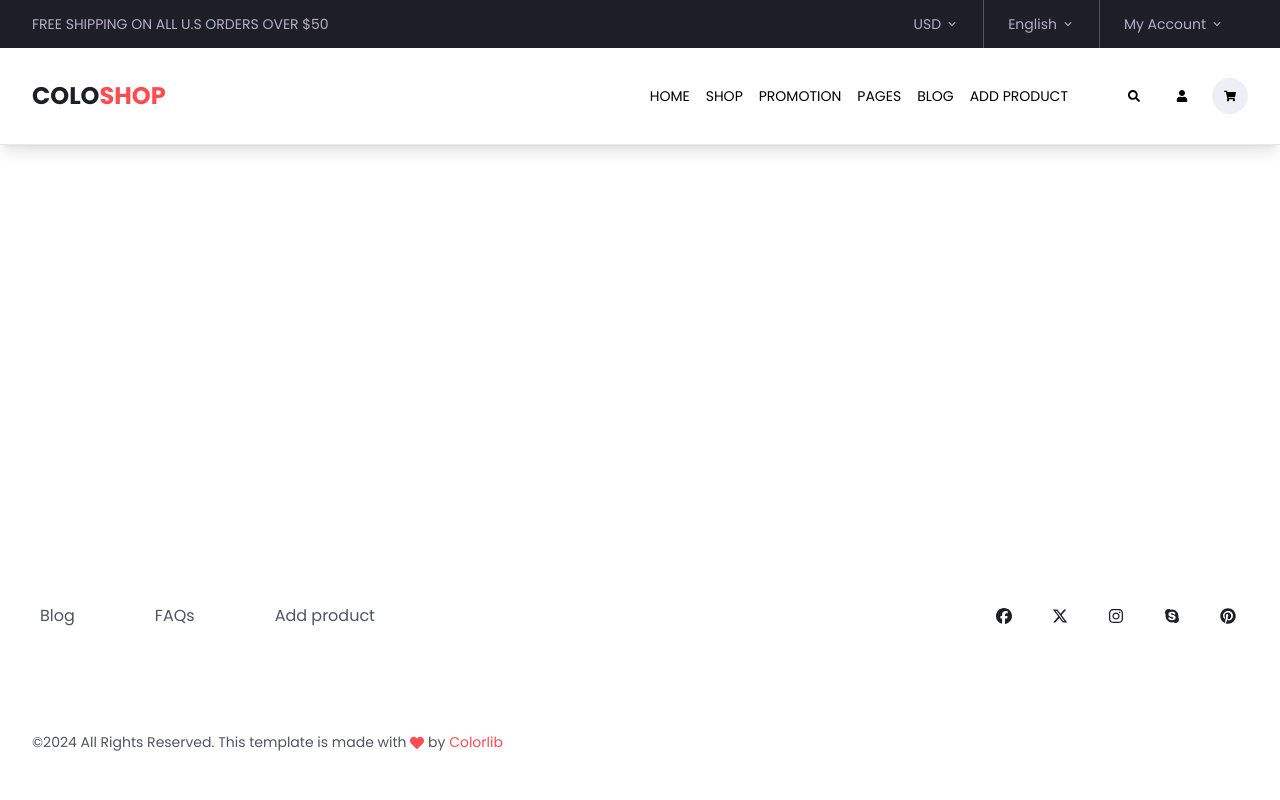
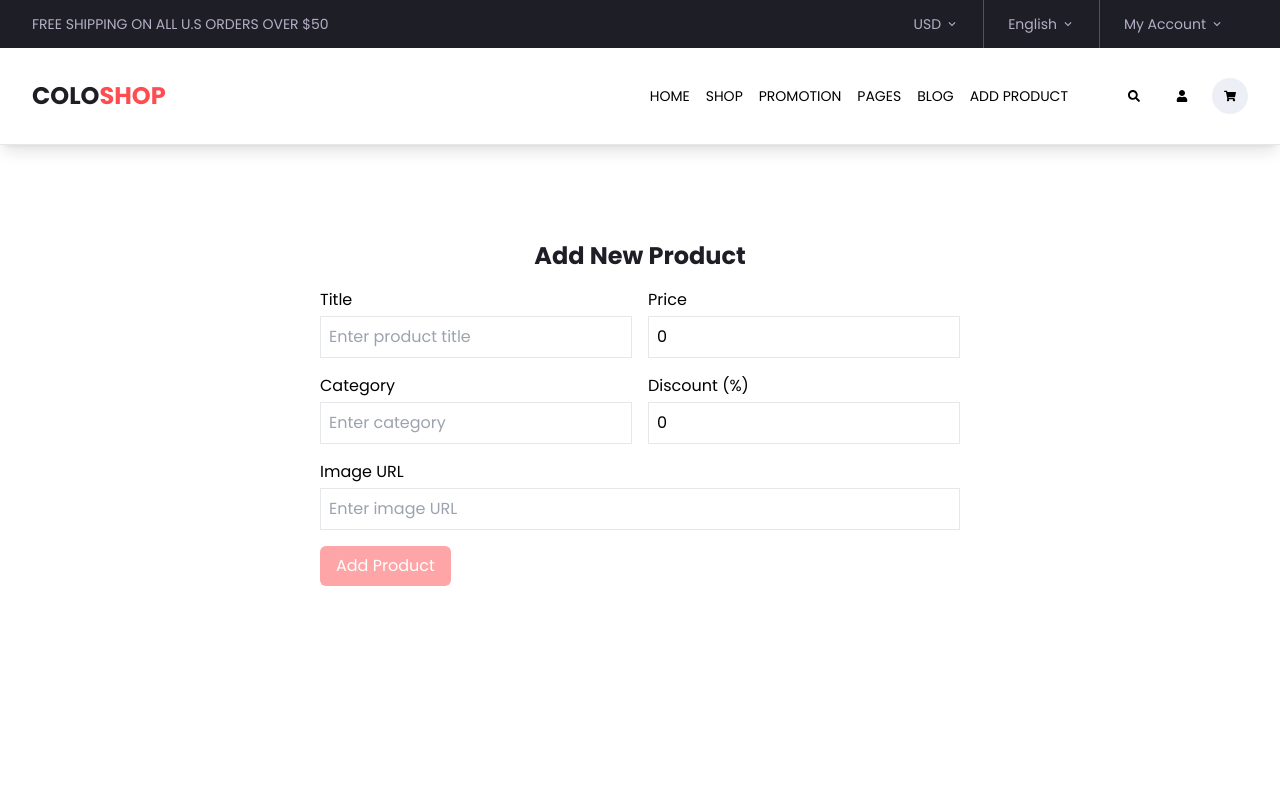
Before and after one commit to TamerlanK/rfe204-coloship, a React (Vite) app: page /add-product in a window 1280 px wide. Shown: the top 800 px of the page. Built offline with nearby package versions, Linux system fonts and the light colour scheme.

Commit message:
add add product form

```diff
--- a/src/index.css
+++ b/src/index.css
@@ -23,3 +23,7 @@ body {
 .scrollbar-hide::-webkit-scrollbar {
   display: none;
 }
+
+::selection {
+  @apply bg-primary-light/20 text-primary-dark/80;
+}
--- /dev/null
+++ b/src/pages/AddProduct/AddProductForm/index.tsx
@@ -0,0 +1,179 @@
+import { zodResolver } from "@hookform/resolvers/zod"
+import { Controller, useForm } from "react-hook-form"
+import {
+  ProductFormData,
+  productSchema,
+} from "../../../validation/productValidation"
+import axios from "axios"
+import { Product } from "../../../types"
+
+const AddProductForm = () => {
+  const {
+    control,
+    handleSubmit,
+    formState: { errors, isSubmitting, isValid },
+    reset,
+  } = useForm<ProductFormData>({
+    resolver: zodResolver(productSchema),
+    defaultValues: {
+      title: "",
+      price: 0,
+      image: "",
+      category: "",
+      discount: 0,
+    },
+    mode: "onChange",
+  })
+
+  const onSubmit = async (data: ProductFormData) => {
+    const newProduct: Omit<Product, "id"> = {
+      ...data,
+      isNew: true,
+    }
+
+    try {
+      await axios.post("http://localhost:3000/products", newProduct)
+      console.log("Product added successfully")
+      reset()
+    } catch (error) {
+      console.error("Error adding product:", error)
+    }
+  }
+
+  return (
+    <div className="p-4 max-w-2xl mx-auto">
+      <h1 className="text-2xl font-bold mb-4 text-center text-ntrl">
+        Add New Product
+      </h1>
+      <form onSubmit={handleSubmit(onSubmit)} className="space-y-4">
+        <div className="flex flex-col md:flex-row gap-4">
+          <div className="flex-1">
+            <label htmlFor="title" className="block mb-1">
+              Title
+            </label>
+            <Controller
+              name="title"
+              control={control}
+              render={({ field }) => (
+                <input
+                  id="title"
+                  type="text"
+                  className="border p-2 w-full focus:outline-none"
+                  placeholder="Enter product title"
+                  {...field}
+                />
+              )}
+            />
+            {errors.title && (
+              <p className="text-red-500">{errors.title.message}</p>
+            )}
+          </div>
+
+          <div className="flex-1">
+            <label htmlFor="price" className="block mb-1">
+              Price
+            </label>
+            <Controller
+              name="price"
+              control={control}
+              render={({ field }) => (
+                <input
+                  id="price"
+                  type="number"
+                  className="border p-2 w-full focus:outline-none"
+                  placeholder="Enter price"
+                  {...field}
+                />
+              )}
+            />
+            {errors.price && (
+              <p className="text-red-500">{errors.price.message}</p>
+            )}
+          </div>
+        </div>
+
+        <div className="flex flex-col md:flex-row gap-4">
+          <div className="flex-1">
+            <label htmlFor="category" className="block mb-1">
+              Category
+            </label>
+            <Controller
+              name="category"
+              control={control}
+              render={({ field }) => (
+                <input
+                  id="category"
+                  type="text"
+                  className="border p-2 w-full focus:outline-none"
+                  placeholder="Enter category"
+                  {...field}
+                />
+              )}
+            />
+            {errors.category && (
+              <p className="text-red-500">{errors.category.message}</p>
+            )}
+          </div>
+
+          <div className="flex-1">
+            <label htmlFor="discount" className="block mb-1">
+              Discount (%)
+            </label>
+            <Controller
+              name="discount"
+              control={control}
+              render={({ field }) => (
+                <input
+                  id="discount"
+                  type="number"
+                  className="border p-2 w-full focus:outline-none"
+                  placeholder="Enter discount percentage"
+                  {...field}
+                />
+              )}
+            />
+            {errors.discount && (
+              <p className="text-red-500">{errors.discount.message}</p>
+            )}
+          </div>
+        </div>
+
+        <div>
+          <label htmlFor="image" className="block mb-1">
+            Image URL
+          </label>
+          <Controller
+            name="image"
+            control={control}
+            render={({ field }) => (
+              <input
+                id="image"
+                type="text"
+                className="border p-2 w-full focus:outline-none"
+                placeholder="Enter image URL"
+                {...field}
+              />
+            )}
+          />
+          {errors.image && (
+            <p className="text-red-500">{errors.image.message}</p>
+          )}
+        </div>
+
+        <button
+          type="submit"
+          className={`bg-primary text-white py-2 px-4 rounded-md transition-colors duration-300 ${
+            isSubmitting || !isValid
+              ? "bg-opacity-50 cursor-not-allowed"
+              : "hover:bg-primary-dark"
+          }`}
+          disabled={isSubmitting || !isValid}
+        >
+          {isSubmitting ? "Submitting..." : "Add Product"}
+        </button>
+      </form>
+    </div>
+  )
+}
+
+export default AddProductForm
--- a/src/pages/AddProduct/index.tsx
+++ b/src/pages/AddProduct/index.tsx
@@ -1,5 +1,12 @@
+import Container from "../../components/Container"
+import AddProductForm from "./AddProductForm"
+
 const AddProductPage = () => {
-  return <div>AddProductPage</div>
+  return (
+    <Container className="py-44">
+      <AddProductForm />
+    </Container>
+  )
 }
 
 export default AddProductPage
--- /dev/null
+++ b/src/validation/productValidation.ts
@@ -0,0 +1,21 @@
+import { z } from "zod"
+
+export const productSchema = z.object({
+  title: z.string().min(1, "Title is required"),
+  price: z
+    .string()
+    .transform((val) => parseFloat(val))
+    .refine((val) => !isNaN(val) && val > 0.01, {
+      message: "Price must be a number greater than zero",
+    }),
+  image: z.string().url("Image URL must be a valid URL"),
+  category: z.string().min(1, "Category is required"),
+  discount: z
+    .string()
+    .transform((val) => parseFloat(val))
+    .refine((val) => !isNaN(val) && val >= 0 && val <= 100, {
+      message: "Discount must be between 0 and 100",
+    }),
+})
+
+export type ProductFormData = z.infer<typeof productSchema>
```
Also changed, not shown: package.json (+7 -2 lines), 1 other file (tests, documents, lock files or other folders).
